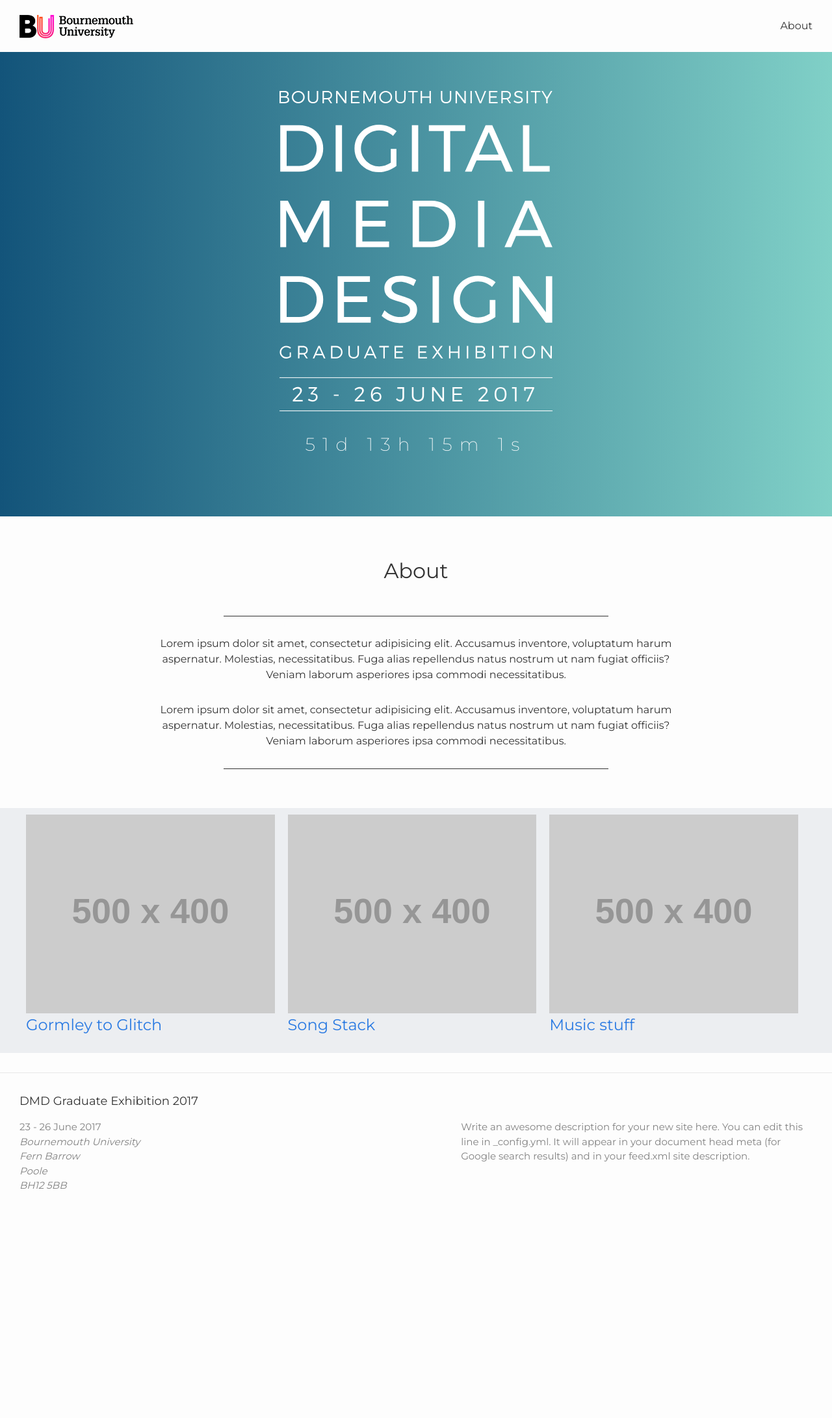
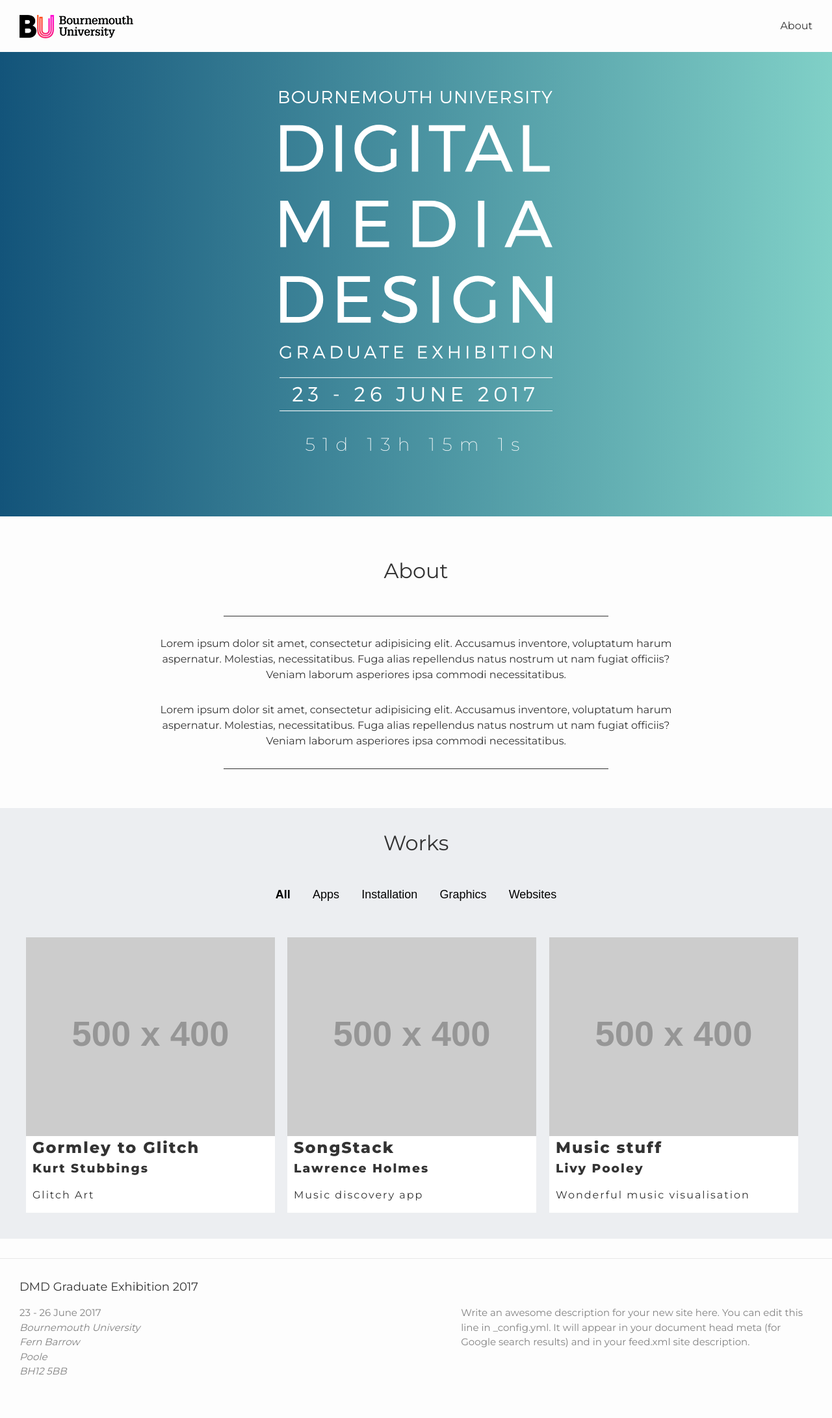
Before and after one commit to budmd/budmd.github.io, a Jekyll site: the page built from index.html, in a window 1280 px wide. Shown: the whole page at 65% size. Built offline with Jekyll 4.4.1, drawn with Linux system fonts in a browser that asks for light colours; nearby versions of some CDN libraries; before the commit the page ends 1897 px from its top, so only the background shows below that.

Commit message:
styled work grid

```diff
--- a/_sass/_layout.scss
+++ b/_sass/_layout.scss
@@ -218,15 +218,10 @@
     text-align: center;
     padding: $spacing-unit*2 $spacing-unit/2;
     background: #13547a;
-    /* Old Browsers */
     background: -webkit-linear-gradient(left, #13547a, #80d0c7);
-    /*Safari 5.1-6*/
     background: -o-linear-gradient(left, #13547a, #80d0c7);
-    /*Opera 11.1-12*/
     background: -moz-linear-gradient(left, #13547a, #80d0c7);
-    /*Fx 3.6-15*/
     background: linear-gradient(to right, #13547a, #80d0c7);
-    /*Standard*/
     img {
         max-width: 420px;
     }
@@ -288,14 +283,59 @@
 
 .works {
     background-color: #eceef1;
+    text-align: center;
+    h1 {
+        padding: $spacing-unit 0;
+        margin: 0;
+    }
 }
 
 .works-grid {
     display: flex;
     flex-wrap: wrap;
+    margin-bottom: $spacing-unit;
     .work {
-        width: 33%;
-        padding: 10px;
+        width: calc(33% - 20px);
         box-sizing: border-box;
+        text-align: left;
+        background: white;
+        margin: $spacing-unit/3;
+        a {
+            color: $text-color;
+            letter-spacing: 2px;
+            h2, h3 {
+                font-weight: 800;
+            }
+            h2 {
+                margin: 0;
+            }
+            h2, h3, p {
+                padding: 0 $spacing-unit/3
             }
         }
+    }
+}
+
+.filter-button-group {
+    margin-bottom: $spacing-unit;
+    button {
+        border: none;
+        background: transparent;
+        font-size: 18px;
+        transition: color 0.2s;
+        padding: $spacing-unit/2;
+        &:hover {
+            color: #80d0c7;
+        }
+        &:active,
+        &:focus {
+            outline: transparent;
+        }
+        &.active {
+            font-weight: 800;
+            &:hover {
+                color: $text-color;
+            }
+        }
+    }
+}
--- a/_works/lawrence-holmes.md
+++ b/_works/lawrence-holmes.md
@@ -1,8 +1,9 @@
 ---
-title: Song Stack
+layout: default
+title: SongStack
 image: http://placehold.it/500x400
 author: Lawrence Holmes
-tagline: app
+tagline: Music discovery app
 categories: app
 ---
 Another Example is an installation. Blah eiusmod proident eiusmod duis sit. Dolore qui ex ipsum officia consequat excepteur laborum non aute tempor aliqua nisi et. Culpa Lorem reprehenderit cillum et ullamco officia nisi nulla duis adipisicing.
--- a/_works/livy-pooley.md
+++ b/_works/livy-pooley.md
@@ -1,8 +1,9 @@
 ---
+layout: default
 title: Music stuff
 image: http://placehold.it/500x400
 author: Livy Pooley
-tagline: Its wonderful
+tagline: Wonderful music visualisation
 categories: installation
 ---
 Example is an app. Blah eiusmod proident eiusmod duis sit. Dolore qui ex ipsum officia consequat excepteur laborum non aute tempor aliqua nisi et. Culpa Lorem reprehenderit cillum et ullamco officia nisi nulla duis adipisicing.
--- a/index.html
+++ b/index.html
@@ -19,13 +19,24 @@
 
     <div class="works">
         <div class="wrapper">
+            <h1>Works</h1>
+            <div class="button-group filter-button-group">
+                <button data-filter="*" class="active">All</button>
+                <button data-filter=".app">Apps</button>
+                <button data-filter=".installation">Installation</button>
+                <button data-filter=".graphic">Graphics</button>
+                <button data-filter=".website">Websites</button>
+            </div>
+
             <div class="works-grid">
                 {% for work in site.works %}
-            <div class="work">
+                <div class="work {{ work.categories }}">
+                    <a href="{{ work.url | prepend: site.baseurl }}">
                         <img src="{{ work.image }}" alt="">
-                <h2>
-                    <a class="link" href="{{ work.url | prepend: site.baseurl }}">{{ work.title }}</a>
-                </h2>
+                        <h2>{{ work.title }}</h2>
+                        <h3>{{ work.author }}</h3>
+                        <p>{{ work.tagline }}</p>
+                    </a>
                 </div>
                 {% endfor %}
             </div>
@@ -39,11 +50,39 @@
 
 
 
-
+<script src="https://code.jquery.com/jquery-3.2.1.min.js" integrity="sha256-hwg4gsxgFZhOsEEamdOYGBf13FyQuiTwlAQgxVSNgt4=" crossorigin="anonymous"></script>
+<script src="https://unpkg.com/imagesloaded@4.1/imagesloaded.pkgd.min.js"></script>
 <script src="/js/isotope.js"></script>
 <script>
+    var $works = $('.works-grid').isotope({
+        // options
+        itemSelector: '.work',
+        layoutMode: 'fitRows'
+    });
+
+    // layout Isotope after each image loads
+    $works.imagesLoaded().progress(function() {
+        $works.isotope('layout');
+    });
+
+    // filter items on button click
+    $('.filter-button-group').on('click', 'button', function() {
+        var filterValue = $(this).attr('data-filter');
+        $works.isotope({
+            filter: filterValue
+        });
+    });
+
+    $('.filter-button-group').each(function(i, buttonGroup) {
+        var $buttonGroup = $(buttonGroup);
+        $buttonGroup.on('click', 'button', function() {
+            $buttonGroup.find('.active').removeClass('active');
+            $(this).addClass('active');
+        });
+    });
 
 </script>
+
 <script>
     // set the date we're counting down to
     var target_date = new Date("Jun 23, 2017").getTime();
@@ -52,7 +91,7 @@
     var countdown = document.getElementById("countdown");
 
     // update the tag with id "countdown" every 1 second
-    setInterval(function () {
+    setInterval(function() {
         // find the amount of "seconds" between now and target
         var current_date = new Date().getTime();
         var seconds_left = (target_date - current_date) / 1000;
@@ -68,8 +107,8 @@
         seconds = parseInt(seconds_left % 60);
 
         // format countdown string + set tag value
-        countdown.innerHTML = days + "d " + hours + "h "
-        + minutes + "m " + seconds + "s ";
+        countdown.innerHTML = days + "d " + hours + "h " +
+            minutes + "m " + seconds + "s ";
     }, 1000);
 
 </script>
```
Also changed, not shown: _works/kurt-stubbings.md (+1 -0 lines). Lines whose indentation alone changed are shown as unchanged.
